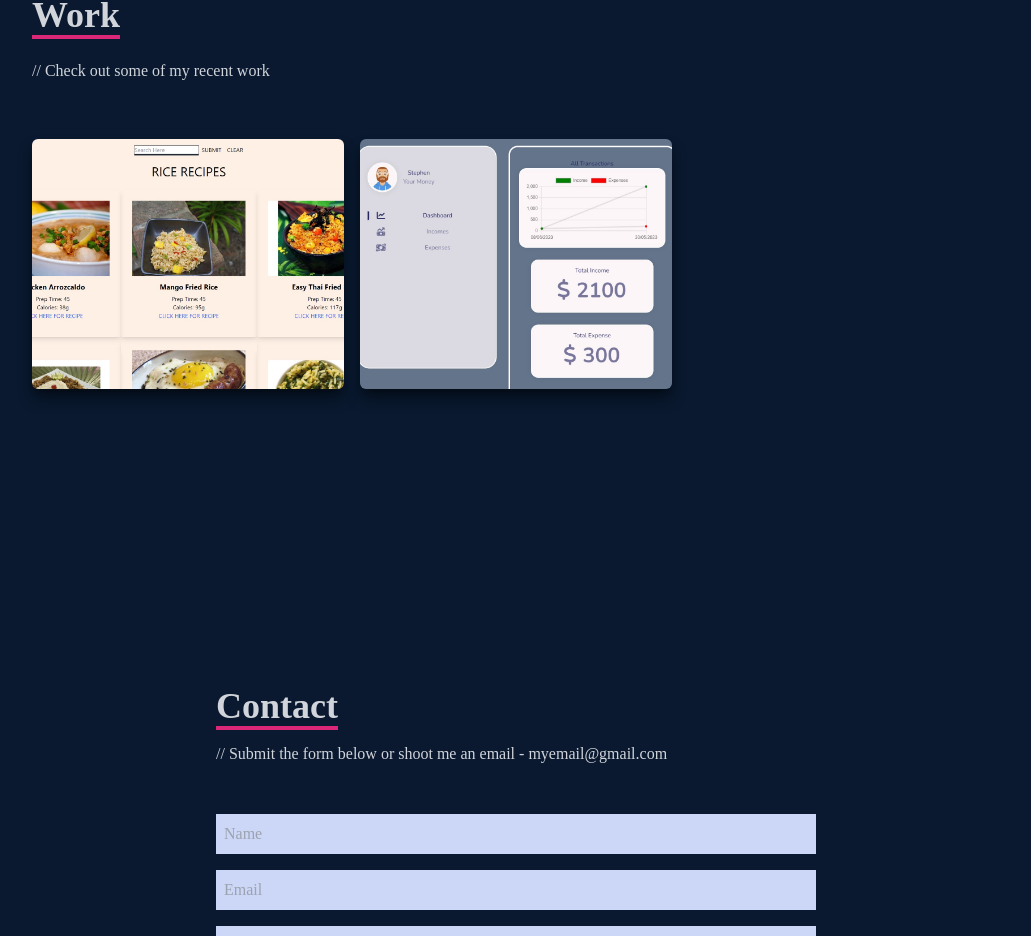
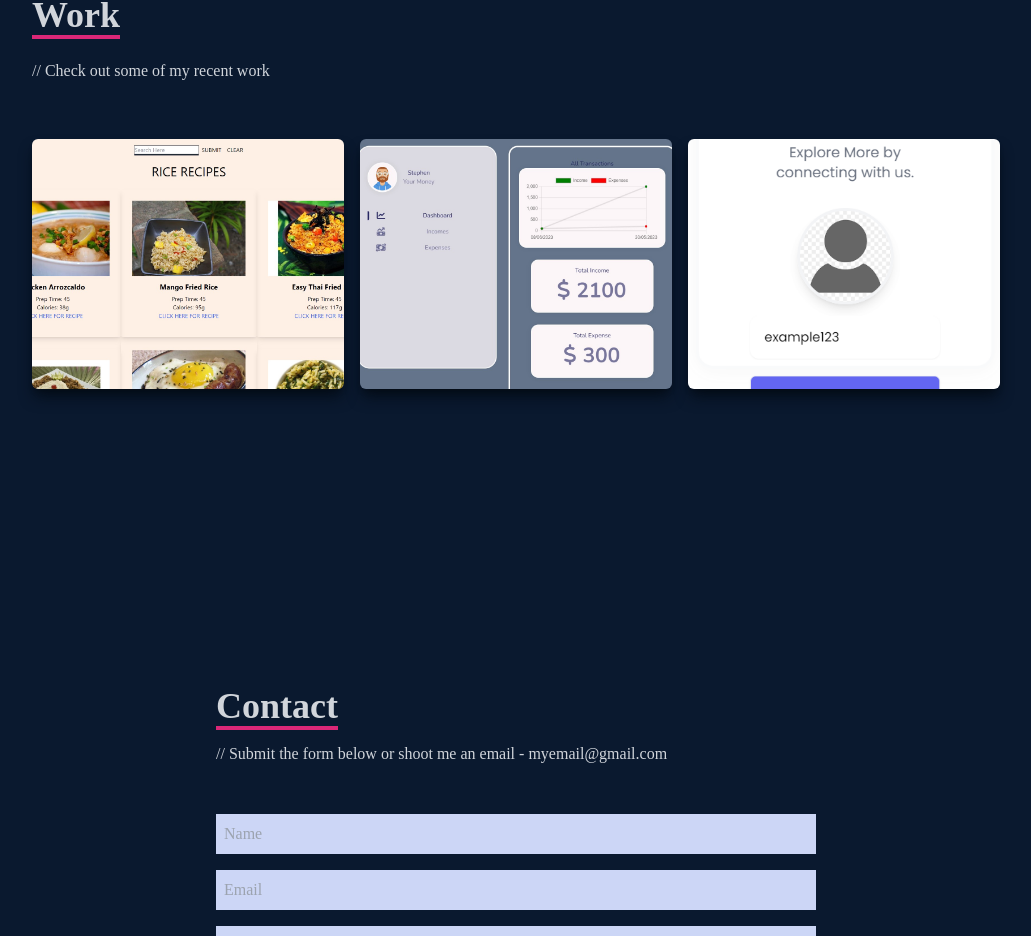
Before and after one commit to Tesvin/portfolio-website, a React (Create React App) app: page / in a window 1280 px wide. Shown: the part 2608-3544 px from the top of the page, without its empty margins (124-1155 px from the left). Built offline with nearby package versions, Linux system fonts and the light colour scheme.

Commit message:
updated commit

```diff
--- a/src/components/Work.jsx
+++ b/src/components/Work.jsx
@@ -2,6 +2,7 @@ import React from 'react'
 import WorkImg from '../assets/projects/workImg.jpeg'
 import realEstate from '../assets/projects/realestate.jpg'
 import foodapp from '../assets/projects/food-app.jpg'
+import profileApp from '../assets/projects/ProfileApp.PNG'
 import expensetracker from '../assets/projects/expensetracker3.jpg'
 
 const Work = () => {
@@ -58,25 +59,25 @@ const Work = () => {
                     </div>
                 </div>
 
-                {/* <div
-                    style={{backgroundImage: `url(${WorkImg})`}}
+                 <div
+                    style={{backgroundImage: `url(${profileApp})`}}
                     className='shadow-lg shadow-[#040c16] group container rounded-md flex justify-center items-center mx-auto content-div'>
 
-                     Hover Effects
+                     {/* Hover Effects  */}
                     <div className='opacity-0 group-hover:opacity-80'>
                         <span className='text-2xl font-bold text-white tracking-wider'>
                             React JS Application
                         </span>
                         <div className='pt-8 text-center'>
-                            <a href='/'>
+                            <a target='_blank' href='https://profileapp-23kg.onrender.com/'>
                                 <button className='text-center rounded-lg px-4 py-3 m-2 bg-white text-gray-700 font-bold text-lg'>Demo</button>
                             </a>
-                            <a href='/'>
+                            <a target='_blank' href='https://github.com/Tesvin/profile-app'>
                                 <button className='text-center rounded-lg px-4 py-3 m-2 bg-white text-gray-700 font-bold text-lg'>Code</button>
                             </a>
                         </div>
                     </div>
-                </div> */}
+                </div>
 
                 {/* <div
                     style={{backgroundImage: `url(${realEstate})`}}
```
Also changed, not shown: package.json (+6 -1 lines), src/assets/projects/ProfileApp.PNG (added), 1 other file (tests, documents, lock files or other folders).
